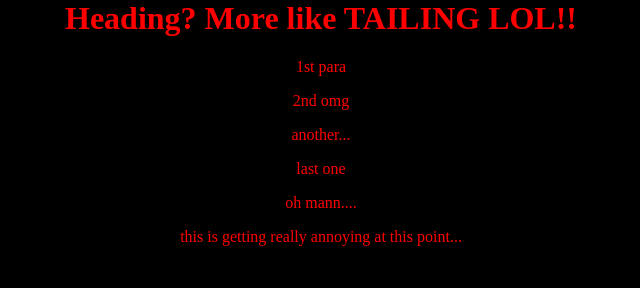
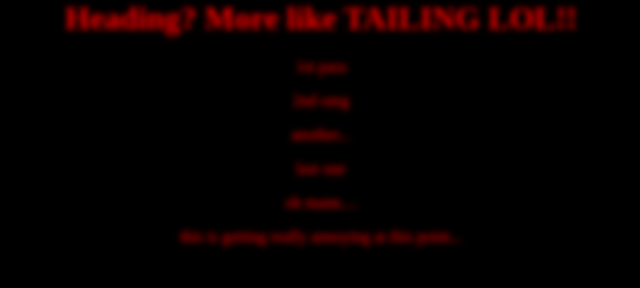
Before and after one commit to bhu103/bhu1-103, a plain HTML site: page index.html in a window 1280 px wide. Shown: the whole page, without its empty margins (319-959 px from the left). Drawn offline with Linux system fonts and the light colour scheme.

Commit message:
hmm, blur will work?

```diff
--- a/styles.css
+++ b/styles.css
@@ -2,6 +2,6 @@ body {
 	margin: 0;
 	background: black;
 	color: red;
-	size:14;
+	filter: blur(3px);
 	text-align: center;
 }
```
